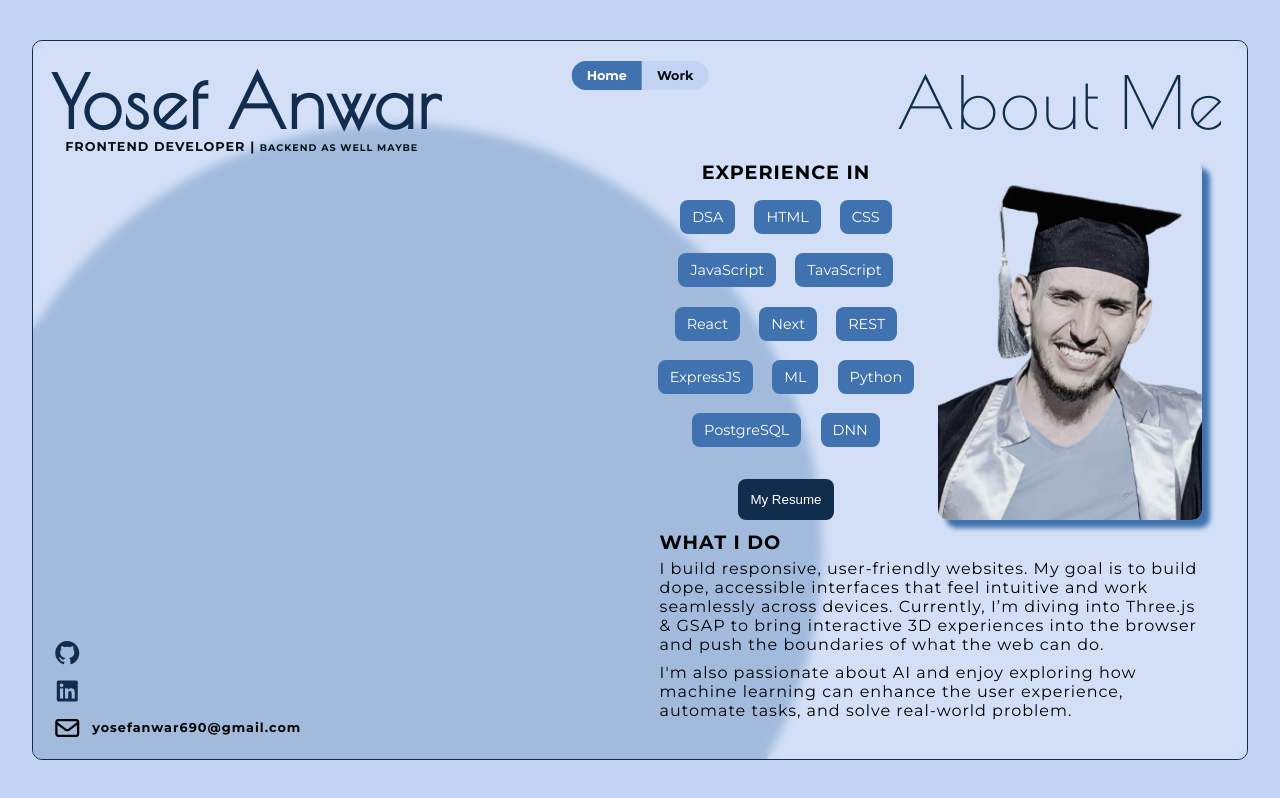
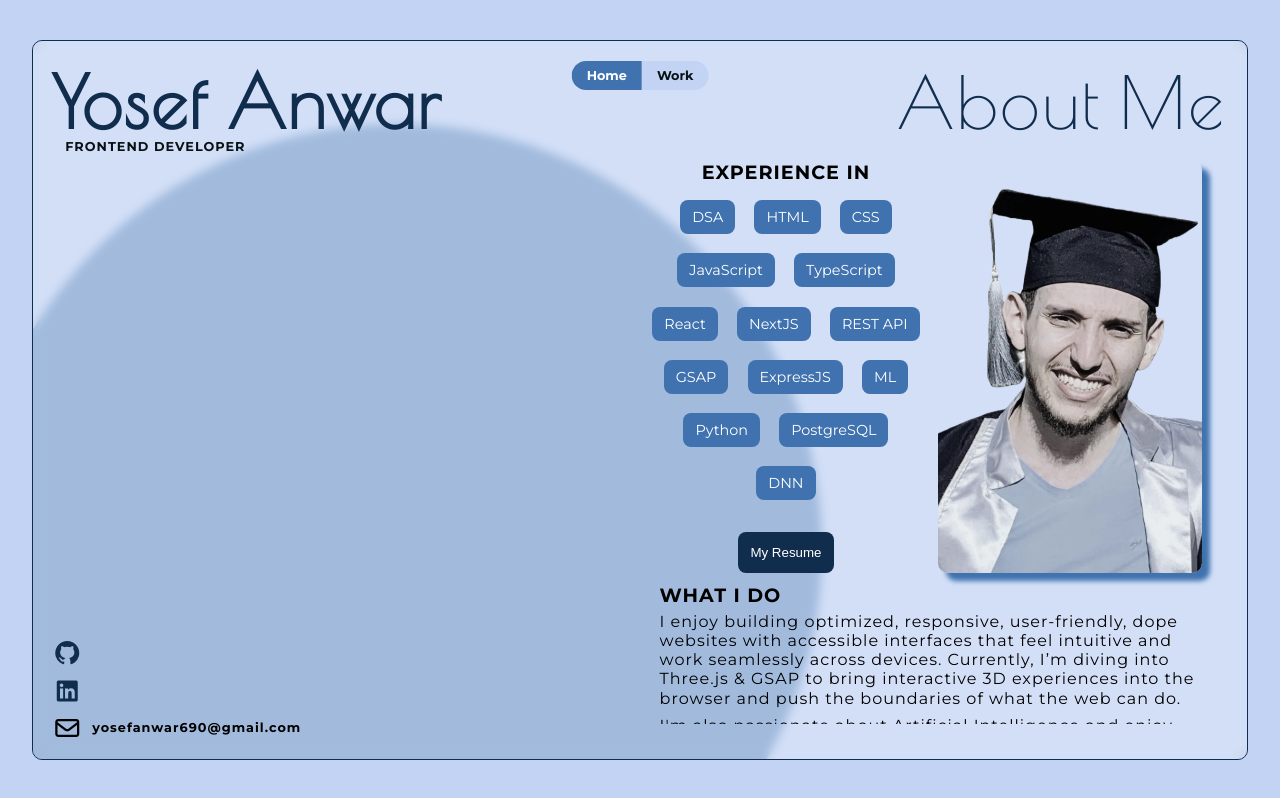
Before and after one commit to Yosity/portfolio-site, a React (Create React App) app: page /home in a window 1280 px wide. Built offline with nearby package versions, Linux system fonts and the light colour scheme; a web font is replaced by a local one.

Commit message:
minor changes

```diff
--- a/src/App.jsx
+++ b/src/App.jsx
@@ -17,9 +17,7 @@ function App() {
         <div className="hero-container">
           <div className="name">
             <h1>Yosef Anwar</h1>
-            <h3>
-              Frontend Developer | <span>Backend as well maybe</span>
-            </h3>
+            <h3>Frontend Developer</h3>
           </div>
           <ul className="hero-socials">
             <li>
--- a/src/components/Home/Home.jsx
+++ b/src/components/Home/Home.jsx
@@ -14,10 +14,11 @@ export default function Home() {
                 <li>HTML</li>
                 <li>CSS</li>
                 <li>JavaScript</li>
-                <li>TavaScript</li>
+                <li>TypeScript</li>
                 <li>React</li>
-                <li>Next</li>
-                <li>REST</li>
+                <li>NextJS</li>
+                <li>REST API</li>
+                <li>GSAP</li>
                 <li>ExpressJS</li>
                 <li>ML</li>
                 <li>Python</li>
@@ -40,28 +41,29 @@ export default function Home() {
             <h3>What I do</h3>
             <div className="important-text">
               <p>
-                I build responsive, user-friendly websites. My goal is to build
-                dope, accessible interfaces that feel intuitive and work
+                I enjoy building optimized, responsive, user-friendly, dope
+                websites with accessible interfaces that feel intuitive and work
                 seamlessly across devices. Currently, I’m diving into Three.js &
                 GSAP to bring interactive 3D experiences into the browser and
                 push the boundaries of what the web can do.
               </p>
               <p>
-                I'm also passionate about AI and enjoy exploring how machine
-                learning can enhance the user experience, automate tasks, and
-                solve real-world problem.
+                I'm also passionate about Artificial Intelligence and enjoy
+                exploring how machine learning can enhance the user experience,
+                automate tasks, and solve real-world problem.
               </p>
             </div>
             <p>
-              I’m currently open to new opportunities where I can contribute to
-              meaningful projects and grow as a developer. If you’re hiring or
-              have a collaboration in mind, feel free to reach out...{" "}
+              I’m at the start of my career and open to new opportunities where
+              I can contribute to meaningful projects and grow as a developer.
+              If you’re hiring or have a collaboration in mind, feel free to
+              reach out...
               <span className="please">please</span>.
             </p>
             <p>
-              In my spare time, I like to exercise, read novels, learning 3d
-              graphics & web animations, and learning about backend side of
-              development.
+              Outside of coding, I love staying active, reading about a variety
+              of intriguing topics, and experimenting with 3D graphics, web
+              animations to keep pushing my creative and technical limits.
             </p>
           </div>
         </div>
--- a/src/index.css
+++ b/src/index.css
@@ -132,6 +132,7 @@ h3 {
   border-radius: 10px;
   border: 1px solid var(--primary);
 }
+
 .main-container {
   position: relative;
   width: 100%;
```
